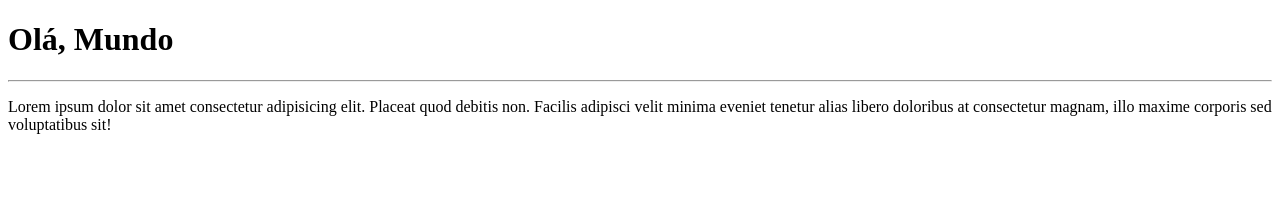
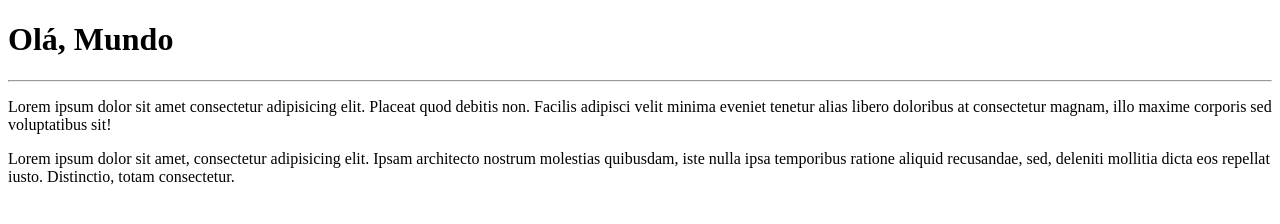
Before and after one commit to Joyce-png/ola-mundo, a plain HTML site: page site-exemplo/index.html in a window 1280 px wide. Drawn offline with Linux system fonts and the light colour scheme.

Commit message:
Adicionei um parágrafo

```diff
--- a/site-exemplo/index.html
+++ b/site-exemplo/index.html
@@ -9,5 +9,6 @@
     <h1>Olá, Mundo</h1>
     <hr>
     <p>Lorem ipsum dolor sit amet consectetur adipisicing elit. Placeat quod debitis non. Facilis adipisci velit minima eveniet tenetur alias libero doloribus at consectetur magnam, illo maxime corporis sed voluptatibus sit!</p>
+    <p>Lorem ipsum dolor sit amet, consectetur adipisicing elit. Ipsam architecto nostrum molestias quibusdam, iste nulla ipsa temporibus ratione aliquid recusandae, sed, deleniti mollitia dicta eos repellat iusto. Distinctio, totam consectetur.</p>
 </body>
 </html>
```
